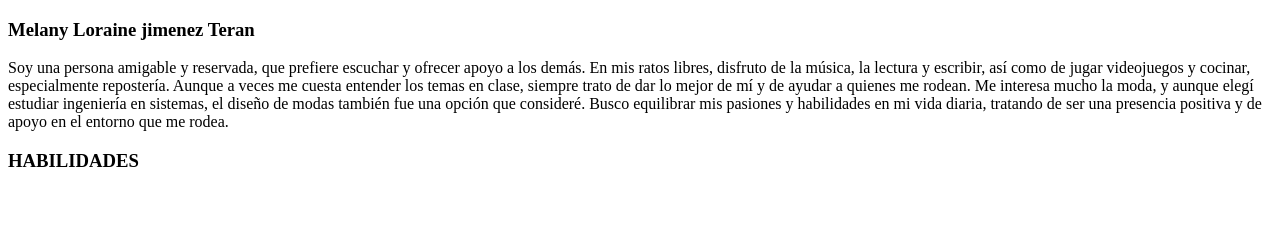
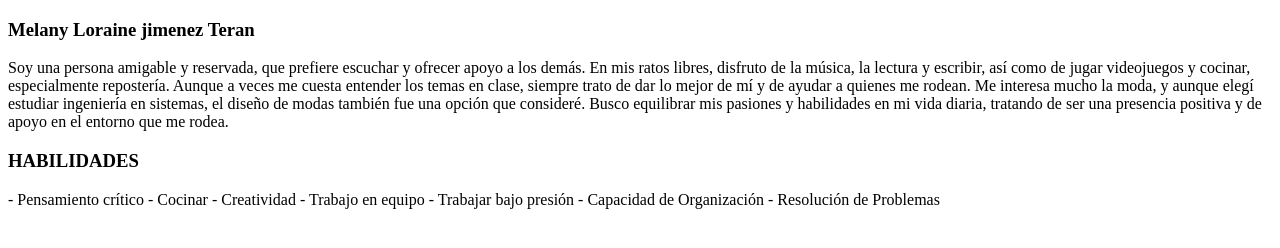
Before and after one commit to 140506M/Portafolio, a plain HTML site: page index.html in a window 1280 px wide. Drawn offline with Linux system fonts and the light colour scheme.

Commit message:
habilidades enumeradas

```diff
--- a/index.html
+++ b/index.html
@@ -16,5 +16,14 @@
         de apoyo en el entorno que me rodea.
     </div>
     <h3>HABILIDADES</h3>
+    <div>
+        - Pensamiento crítico
+        - Cocinar
+        - Creatividad
+        - Trabajo en equipo
+        - Trabajar bajo presión
+        - Capacidad de Organización
+        - Resolución de Problemas
+        </div>
 </body>
 </html>
```
